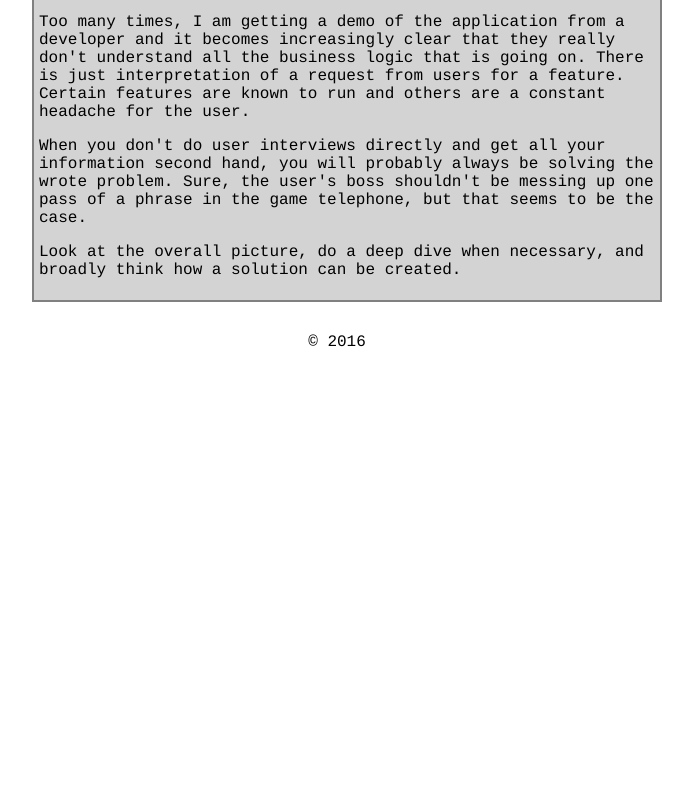
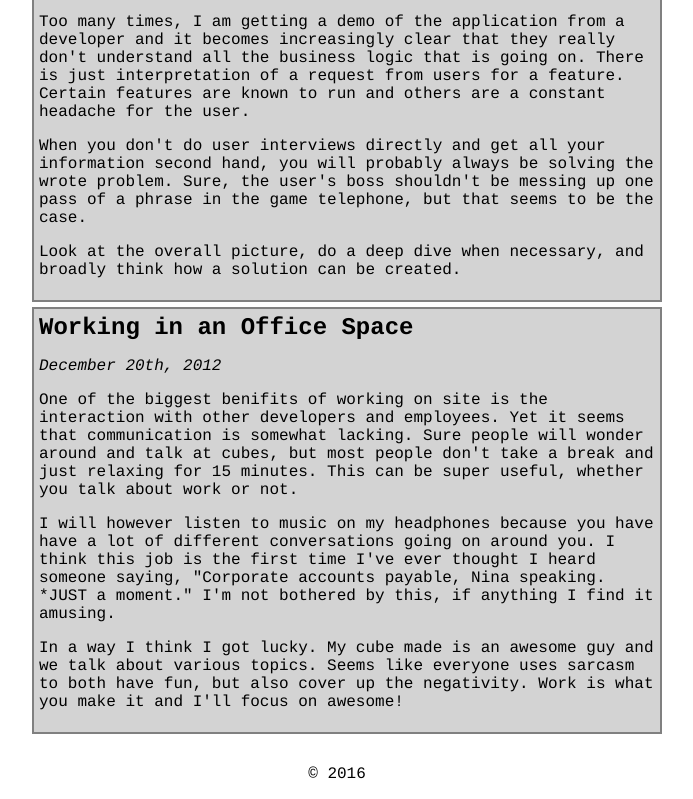
Before and after one commit to davidgrieser/davidgrieser.github.io, a plain HTML site: page index.html in a window 1280 px wide. Shown: the part 1417-2216 px from the top of the page, without its empty margins (303-996 px from the left). Before the commit the page ends 1784 px from the top, so only its background shows below. Drawn offline with Linux system fonts and the light colour scheme.

Commit message:
add working in office space from old site

```diff
--- a/index.html
+++ b/index.html
@@ -131,6 +131,34 @@
         think how a solution can be created.
         </p>
       </article>
+      <article class='thought'>
+        <header>
+          <h2>Working in an Office Space</h2>
+          <p>
+            <time datetime="2012-12-20">December 20th, 2012</time>
+          </p>
+        </header>
+        <p>
+        One of the biggest benifits of working on site is the interaction with
+        other developers and employees. Yet it seems that communication is
+        somewhat lacking. Sure people will wonder around and talk at cubes,
+        but most people don't take a break and just relaxing for 15 minutes.
+        This can be super useful, whether you talk about work or not.
+        </p>
+        <p>
+        I will however listen to music on my headphones because you have have a
+        lot of different conversations going on around you.  I think this job
+        is the first time I've ever thought I heard someone saying, "Corporate
+        accounts payable, Nina speaking. *JUST a moment." I'm not bothered by
+        this, if anything I find it amusing.
+        </p>
+        <p>
+        In a way I think I got lucky. My cube made is an awesome guy and we
+        talk about various topics. Seems like everyone uses sarcasm to both
+        have fun, but also cover up the negativity. Work is what you make it
+        and I'll focus on awesome!
+        </p>
+      </article>
     </section>
     <footer id="page_footer">
       <p>&copy; 2016</p>
```
